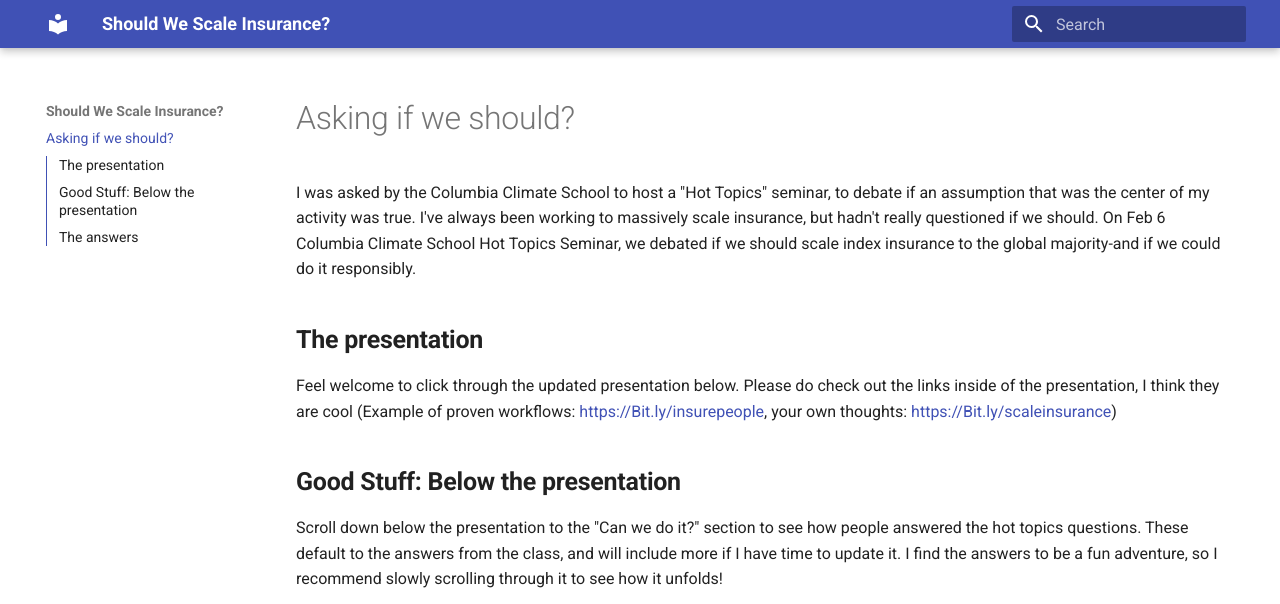
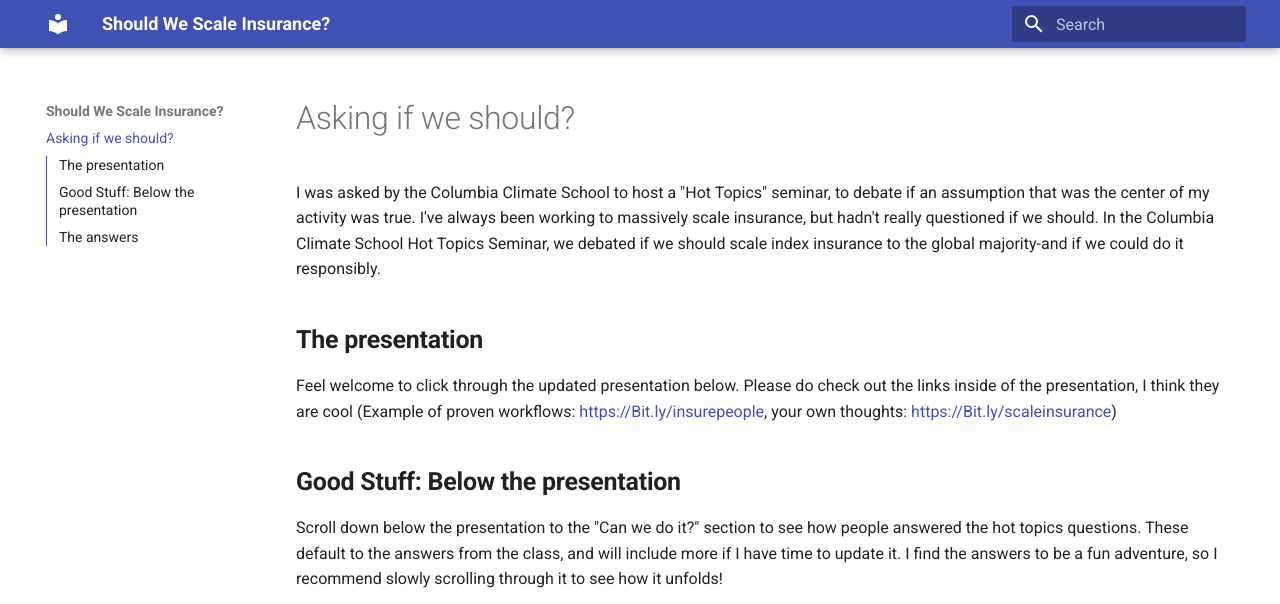
Before and after one commit to ccsfist/shouldweinsure, an MkDocs documentation site: the page built from docs/index.md, in a window 1280 px wide and 900 px high, cut to the strip 0-604 px from the top of the window. Built offline with MkDocs 1.6.1 and Material for MkDocs 9.7.7, drawn with Linux system fonts in a browser that asks for light colours.

Commit message:
removed date

```diff
--- a/docs/index.md
+++ b/docs/index.md
@@ -3,7 +3,7 @@
 I was asked by the Columbia Climate School to host a "Hot Topics" seminar, to debate if an
 assumption that was the center of my activity was true.  I've always been working to massively scale insurance, but hadn't really
 questioned if we should.
-On Feb 6 Columbia Climate School Hot Topics Seminar, we debated if we should scale index insurance to the global majority-and if we could do it responsibly.
+In the Columbia Climate School Hot Topics Seminar, we debated if we should scale index insurance to the global majority-and if we could do it responsibly.
 
 ## **The presentation**
 Feel welcome to click through the updated presentation below.  Please do check out the links inside of the presentation, I think they are cool (Example of proven workflows: [https://Bit.ly/insurepeople](https://Bit.ly/insurepeople), your own thoughts: [https://Bit.ly/scaleinsurance](https://bit.ly/scaleinsurance))
```
Also changed, not shown: site/index.html, site/search/search_index.json, 1 other file.
